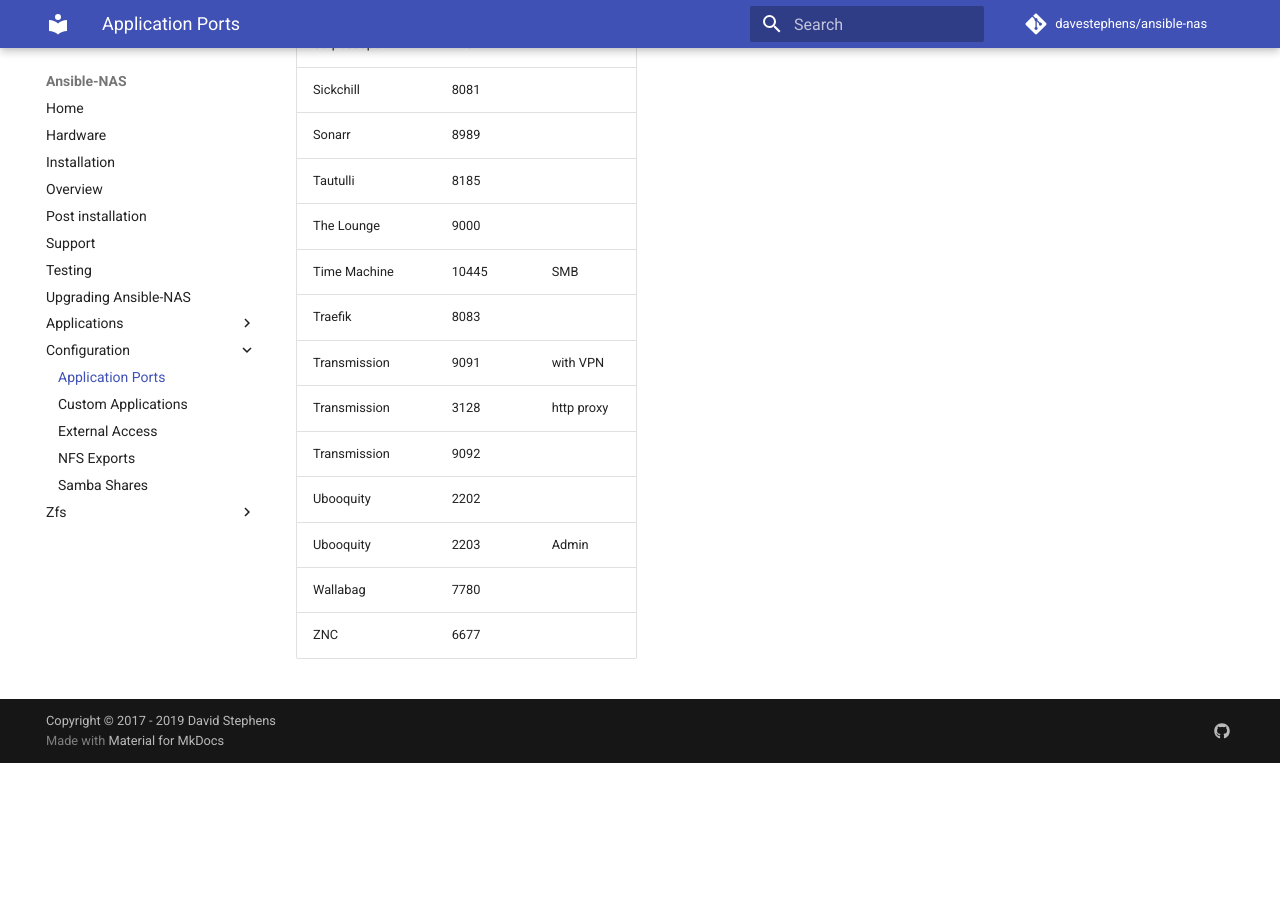
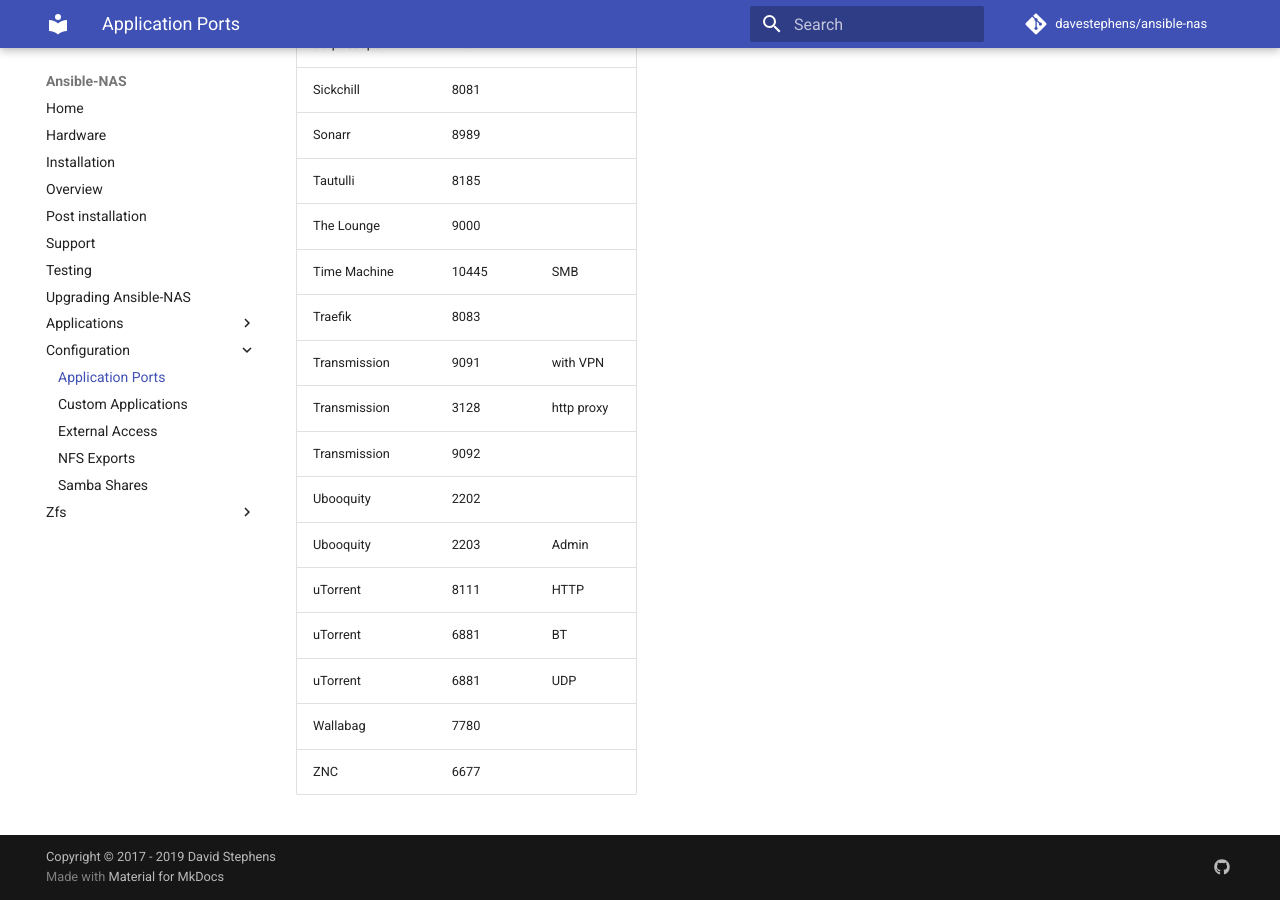
Before and after one commit to davestephens/ansible-nas, an MkDocs documentation site: the page built from docs/configuration/application_ports.md, in a window 1280 px wide and 900 px high, scrolled down 2155 px. Built offline with MkDocs 1.6.1 and Material for MkDocs 9.7.7, drawn with Linux system fonts in a browser that asks for light colours; comment, search, counter and statistics services are not loaded; before the commit the page ends 2918 px from its top, so only the background shows below that.

Commit message:
uTorrent add

```diff
--- a/docs/configuration/application_ports.md
+++ b/docs/configuration/application_ports.md
@@ -58,5 +58,8 @@ By default, applications can be found on the ports listed below.
 | Transmission    | 9092   |              |
 | Ubooquity       | 2202   |              |
 | Ubooquity       | 2203   | Admin        |
+| uTorrent        | 8111   | HTTP         |
+| uTorrent        | 6881   | BT           |
+| uTorrent        | 6881   | UDP          |
 | Wallabag        | 7780   |              |
 | ZNC             | 6677   |              |
```
